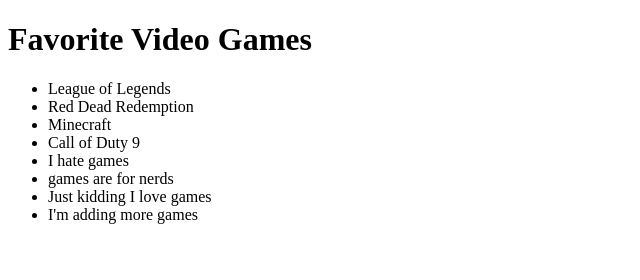
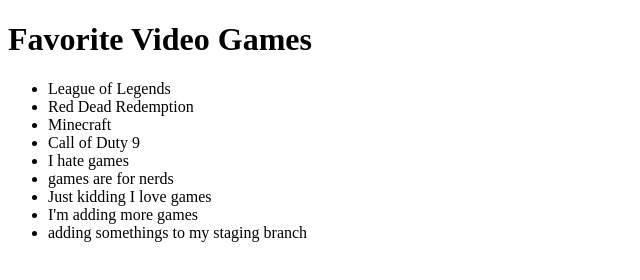
Before and after one commit to dkatina/dual-test, a plain HTML site: page index.html in a window 1280 px wide. Shown: the whole page, without its empty margins (0-640 px from the left). Drawn offline with Linux system fonts and the light colour scheme.

Commit message:
created my staging branch

```diff
--- a/index.html
+++ b/index.html
@@ -16,6 +16,7 @@
         <li>games are for nerds</li>
         <li>Just kidding I love games</li>
         <li>I'm adding more games</li>
+        <li>adding somethings to my staging branch</li>
     </ul>
 </body>
 </html>
```
